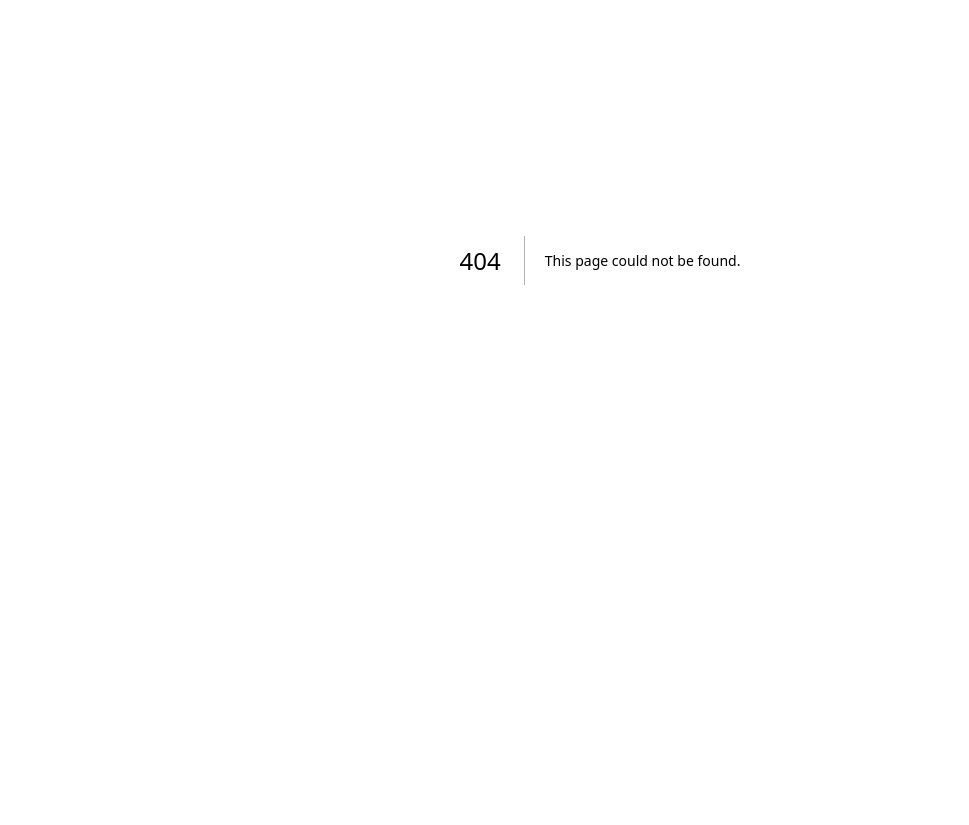
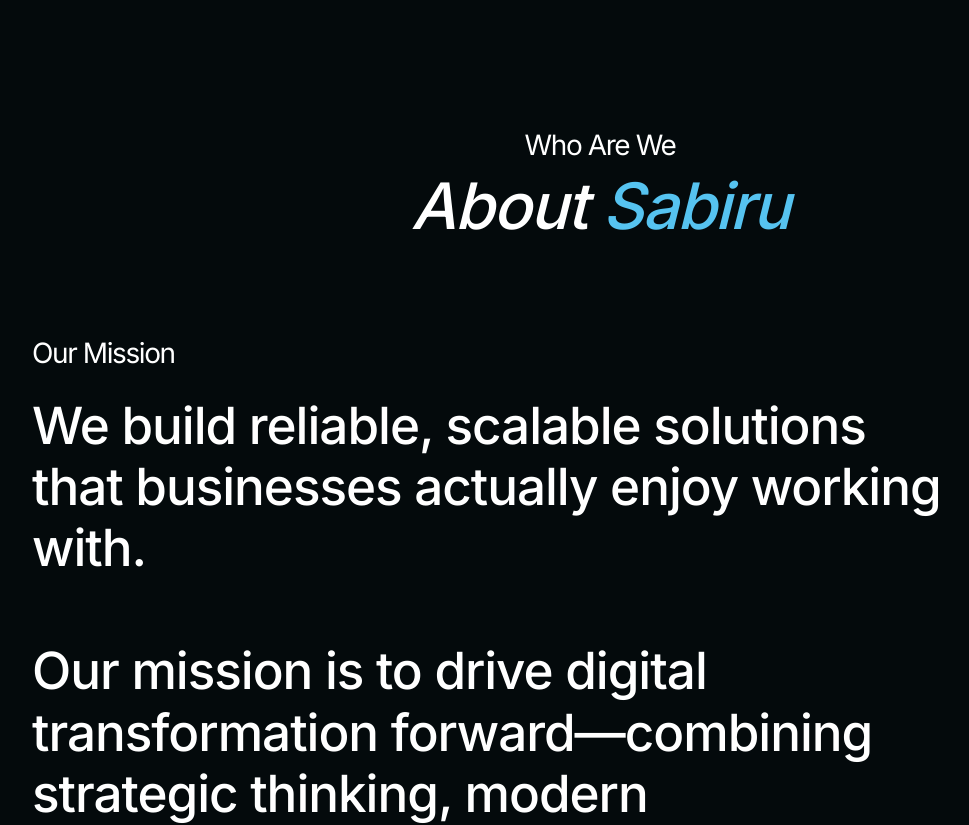
Before and after one commit to YongR4I/Company-Profile-Frontend, a Next.js app: page /about in a window 1280 px wide. Before the commit this address had no page. Shown: the part 140-965 px from the top of the page, without its empty margins (40-1009 px from the left). Before the commit the page ends 800 px from the top, so only its background shows below. Built offline with nearby package versions, Linux system fonts and the light colour scheme.

Commit message:
feat: implement About page with hero, mission, and process sections

```diff
--- /dev/null
+++ b/src/app/about/page.tsx
@@ -0,0 +1,13 @@
+import AboutHero from "@/components/sections/about/hero";
+import OurMission from "@/components/sections/about/ourmission";
+import OurProcess from "@/components/sections/about/ourprocess";
+
+export default function AboutPage() {
+  return (
+    <div className="flex flex-col min-h-screen bg-water-900">
+      <AboutHero />
+      <OurMission />
+      <OurProcess />
+    </div>
+  );
+}
--- /dev/null
+++ b/src/components/sections/about/hero/index.tsx
@@ -0,0 +1,30 @@
+import CommonLayout from "@/components/layout/CommonLayout";
+
+export default function AboutHero() {
+  return (
+    <CommonLayout className="!h-[300px] md:!h-[381px] !bg-water-900 items-end justify-center">
+      <div className="w-full relative z-10 text-center flex flex-col items-center gap-2">
+        <span
+          className="text-white tracking-tighter"
+          style={{
+            fontFamily: "var(--font-inter)",
+            fontSize: "clamp(18px, 2.5vw, 28px)",
+            fontWeight: 400,
+            lineHeight: 1.2,
+          }}
+        >
+          Who Are We
+        </span>
+        <h1
+          className="text-white font-medium italic tracking-tight leading-[1.1]"
+          style={{
+            fontFamily: "var(--font-inter)",
+            fontSize: "clamp(32px, 5vw, 72px)",
+          }}
+        >
+          About <span className="text-water-300">Sabiru</span>
+        </h1>
+      </div>
+    </CommonLayout>
+  );
+}
--- /dev/null
+++ b/src/components/sections/about/ourmission/index.tsx
@@ -0,0 +1,39 @@
+import CommonLayout from "@/components/layout/CommonLayout";
+
+export default function OurMission() {
+  return (
+    <CommonLayout className="h-fit! flex-col items-start justify-center py-16 md:py-24">
+      <div className="w-full text-left">
+        <span
+          className="text-white tracking-tighter block mb-4 md:mb-6"
+          style={{
+            fontFamily: "var(--font-inter)",
+            fontSize: "clamp(18px, 2.5vw, 28px)",
+            fontWeight: 400,
+            lineHeight: 1.2,
+          }}
+        >
+          Our Mission
+        </span>
+        <p
+          className="text-white font-medium w-4/5"
+          style={{
+            fontFamily: "var(--font-inter)",
+            fontSize: "clamp(24px, 4vw, 56px)",
+            lineHeight: 1.2,
+            letterSpacing: "-0.02em",
+
+          }}
+        >
+          We build reliable, scalable solutions that businesses actually enjoy
+          working with.
+          <br />
+          <br />
+          Our mission is to drive digital transformation forward—combining
+          strategic thinking, modern engineering, and innovative technology to
+          deliver lasting business impact.
+        </p>
+      </div>
+    </CommonLayout>
+  );
+}
--- /dev/null
+++ b/src/components/sections/about/ourprocess/index.tsx
@@ -0,0 +1,122 @@
+import CommonLayout from "@/components/layout/CommonLayout";
+
+const processSteps = [
+  {
+    number: "1",
+    title: "Share Your Vision",
+    description:
+      "Tell us your goals, challenges, and project requirements.",
+    marginTop: "md:mt-0",
+    minHeight: "min-h-[500px] md:min-h-[600px]",
+  },
+  {
+    number: "2",
+    title: "Plan & Build",
+    description:
+      "We define the solution and begin development together.",
+    marginTop: "md:mt-[40px]",
+    minHeight: "min-h-[520px] md:min-h-[640px]",
+  },
+  {
+    number: "3",
+    title: "Review & Refine",
+    description:
+      "Test, improve, and perfect every detail before launch.",
+    marginTop: "md:mt-[80px]",
+    minHeight: "min-h-[540px] md:min-h-[680px]",
+  },
+  {
+    number: "4",
+    title: "Launch & Grow",
+    description:
+      "Go live with ongoing support for future growth.",
+    marginTop: "md:mt-[120px]",
+    minHeight: "min-h-[560px] md:min-h-[720px]",
+  },
+];
+
+export default function OurProcess() {
+  return (
+    <CommonLayout className="h-fit! flex-col items-start justify-center py-16 md:py-24">
+      <div className="w-full">
+        <span
+          className="text-white tracking-tighter block mb-12 md:mb-16"
+          style={{
+            fontFamily: "var(--font-inter)",
+            fontSize: "clamp(18px, 2.5vw, 28px)",
+            fontWeight: 400,
+            lineHeight: 1.2,
+          }}
+        >
+          Our Process
+        </span>
+
+        <div className="relative flex flex-col md:flex-row md:items-start md:gap-0">
+          {/* Connecting line */}
+          <svg
+            className="absolute inset-0 w-full h-full pointer-events-none hidden md:block z-0"
+            viewBox="0 0 100 100"
+            preserveAspectRatio="none"
+          >
+            <path
+              d="M 0.5,26 L 26.5,26 L 27.5,33 L 51.5,33 L 52.5,40 L 76.5,40 L 77.5,47 L 99.5,47"
+              stroke="white"
+              strokeWidth="0.15"
+              fill="none"
+            />
+            <circle cx="0.5" cy="26" r="0.6" fill="white" />
+            <circle cx="26.5" cy="26" r="0.6" fill="white" />
+            <circle cx="27.5" cy="33" r="0.6" fill="white" />
+            <circle cx="51.5" cy="33" r="0.6" fill="white" />
+            <circle cx="52.5" cy="40" r="0.6" fill="white" />
+            <circle cx="76.5" cy="40" r="0.6" fill="white" />
+            <circle cx="77.5" cy="47" r="0.6" fill="white" />
+            <circle cx="99.5" cy="47" r="0.6" fill="white" />
+          </svg>
+
+          {processSteps.map((step) => (
+            <div
+              key={step.number}
+              className={`group relative bg-water-900 border border-water-300/20 hover:border-water-300/40 p-8 md:p-10 flex flex-col w-full md:flex-1 ${step.marginTop} ${step.minHeight}`}
+            >
+              <div className="relative z-10 flex flex-col gap-4 md:gap-6">
+                <h3
+                  className="text-white font-medium"
+                  style={{
+                    fontFamily: "var(--font-inter)",
+                    fontSize: "clamp(28px, 3.5vw, 64px)",
+                    lineHeight: 1.1,
+                    letterSpacing: "-0.02em",
+                  }}
+                >
+                  {step.title}
+                </h3>
+                <p
+                  className="text-[#d0d0d0]"
+                  style={{
+                    fontFamily: "var(--font-inter)",
+                    fontSize: "clamp(16px, 1.8vw, 28px)",
+                    lineHeight: 1.4,
+                    fontWeight: 400,
+                  }}
+                >
+                  {step.description}
+                </p>
+              </div>
+
+              <span
+                className="absolute bottom-4 md:bottom-6 right-4 md:right-6 text-white/10 font-semibold leading-none pointer-events-none select-none"
+                style={{
+                  fontFamily: "var(--font-inter)",
+                  fontSize: "clamp(80px, 8vw, 140px)",
+                }}
+              >
+                {step.number}
+              </span>
+            </div>
+          ))}
+        </div>
+      </div>
+    </CommonLayout>
+  );
+}
```
